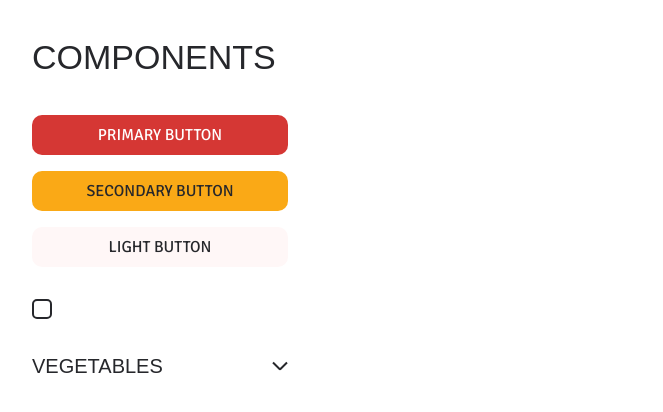
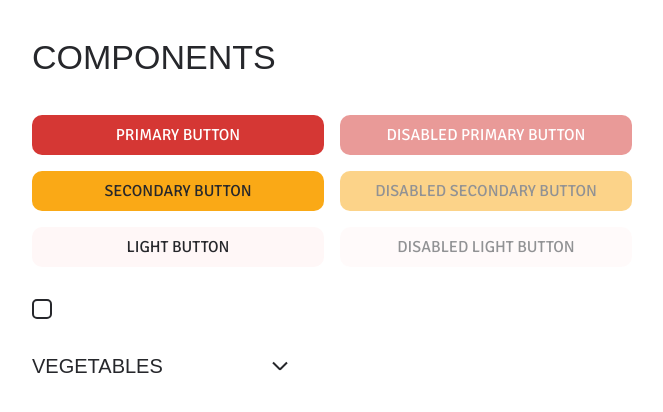
Before and after one commit to andresilva-cc/customburger, a Nuxt app: page /components in a window 1280 px wide. Shown: the top 412 px of the page, without its empty margins (0-663 px from the left). Built offline with nearby package versions, Linux system fonts and the light colour scheme; a web font is replaced by a local one.

Commit message:
feat: disabled button

```diff
--- a/components/CbButton.vue
+++ b/components/CbButton.vue
@@ -4,11 +4,13 @@ import { computed } from 'vue'
 interface Props {
   color?: 'primary' | 'secondary' | 'light',
   to?: string
+  disabled?: boolean
 }
 
 const props = withDefaults(defineProps<Props>(), {
   color: 'primary',
-  to: undefined
+  to: undefined,
+  disabled: false
 })
 
 const component = computed(() => {
@@ -16,7 +18,7 @@ const component = computed(() => {
     return {
       tag: resolveComponent('NuxtLink'),
       attributes: {
-        to: props.to
+        to: props.disabled ? '' : props.to
       }
     }
   }
@@ -24,15 +26,28 @@ const component = computed(() => {
   return {
     tag: 'button',
     attributes: {
-      type: 'button'
+      type: 'button',
+      disabled: props.disabled
     }
   }
 })
 
 const colorClasses = {
-  primary: 'bg-primary-500 hover:bg-primary-600 active:bg-primary-700 text-white',
-  secondary: 'bg-secondary-500 hover:bg-secondary-600 active:bg-secondary-700 text-gray-900',
-  light: 'bg-light-50 hover:bg-light-100 active:bg-light-200 text-gray-900'
+  primary: {
+    base: 'bg-primary-500 text-white',
+    hover: 'hover:bg-primary-600',
+    active: 'active:bg-primary-700'
+  },
+  secondary: {
+    base: 'bg-secondary-500 text-gray-900',
+    hover: 'hover:bg-secondary-600',
+    active: 'active:bg-secondary-700'
+  },
+  light: {
+    base: 'bg-light-50 text-gray-900',
+    hover: 'hover:bg-light-100',
+    active: 'active:bg-light-200'
+  }
 }
 </script>
 
@@ -40,8 +55,15 @@ const colorClasses = {
   <component
     :is="component.tag"
     v-bind="component.attributes"
-    class="flex w-full items-center justify-center h-10 rounded-lg uppercase transition hover:transition-none"
-    :class="colorClasses[props.color]"
+    class="flex w-full items-center justify-center h-10 rounded-lg uppercase select-none transition hover:transition-none"
+    :class="[
+      colorClasses[props.color].base,
+      {
+        'opacity-50': props.disabled,
+        [colorClasses[props.color].hover]: !props.disabled,
+        [colorClasses[props.color].active]: !props.disabled
+      }
+    ]"
   >
     <slot />
   </component>
--- a/pages/components.vue
+++ b/pages/components.vue
@@ -16,15 +16,24 @@ const options = reactive([
     <h1 class="font-heading uppercase text-2xl mb-8">
       Components
     </h1>
-    <div class="flex flex-col gap-4 w-64">
-      <CbButton color="primary">
+    <div class="grid grid-cols-2 grid-rows-3 gap-4 w-[600px]">
+      <CbButton color="primary" class="col-start-1 row-start-1">
         Primary Button
       </CbButton>
-      <CbButton color="secondary">
+      <CbButton color="secondary" class="col-start-1 row-start-2">
         Secondary Button
       </CbButton>
-      <CbButton color="light">
+      <CbButton color="light" class="col-start-1 row-start-3">
         Light Button
+      </CbButton>
+      <CbButton color="primary" disabled class="col-start-2 row-start-1">
+        Disabled Primary Button
+      </CbButton>
+      <CbButton color="secondary" disabled class="col-start-2 row-start-2">
+        Disabled Secondary Button
+      </CbButton>
+      <CbButton color="light" disabled class="col-start-2 row-start-3">
+        Disabled Light Button
       </CbButton>
     </div>
     <div class="mt-8">
```
